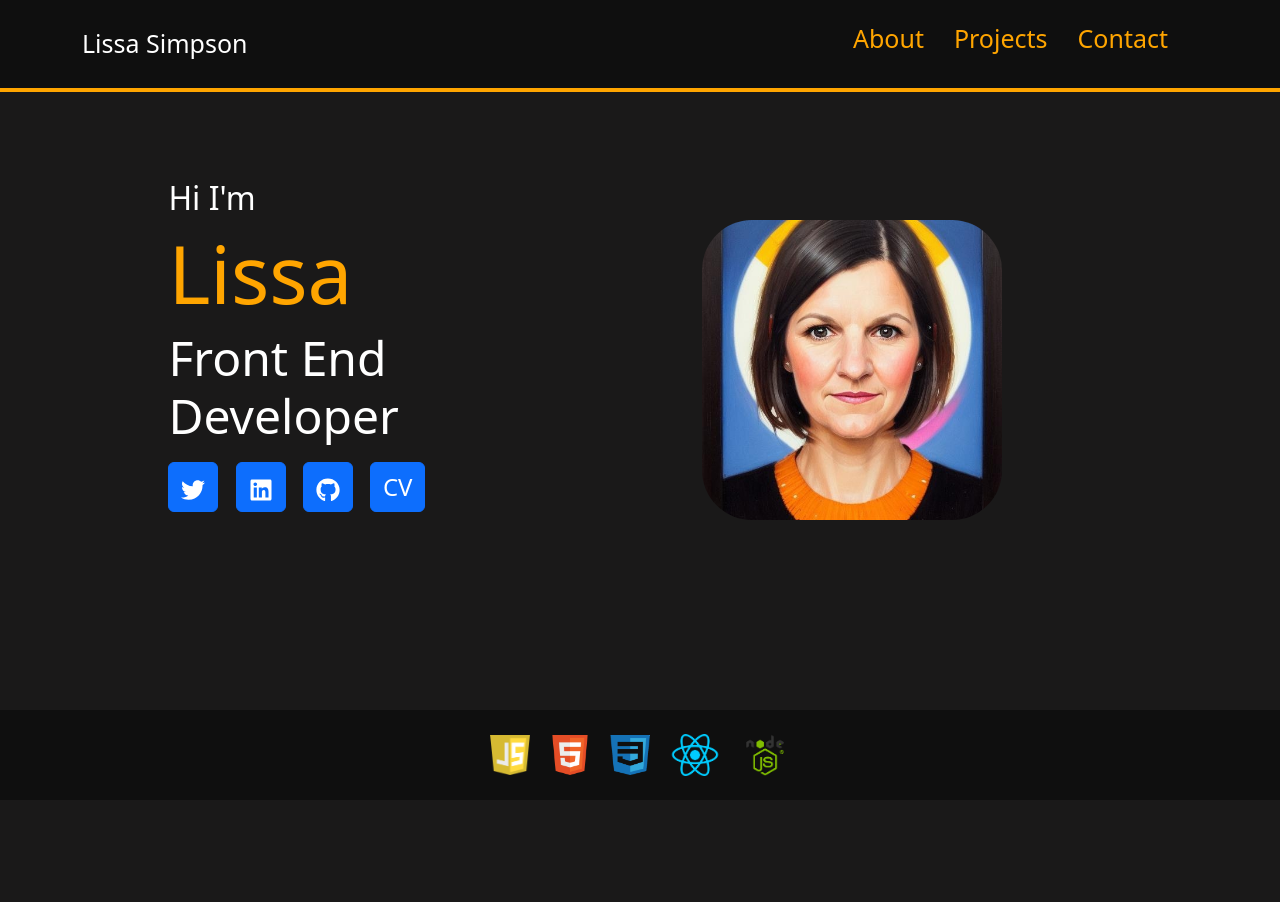
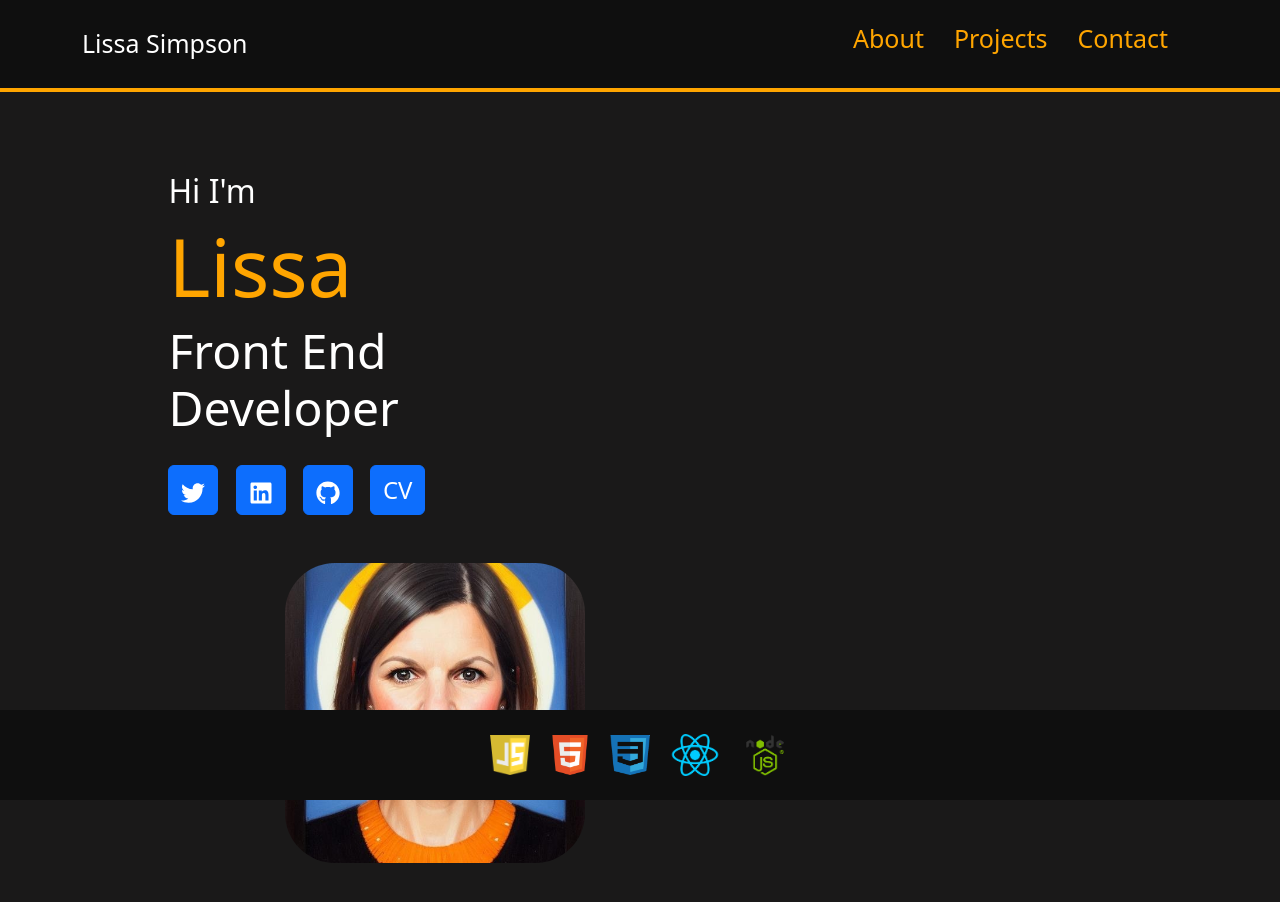
Before and after one commit to lissasimp/React-Portfolio, a React (Create React App) app: page /#/about in a window 1280 px wide. Shown: the top 902 px of the page. Before the commit the page ends 800 px from the top, so only its background shows below. Built offline with nearby package versions, Linux system fonts and the light colour scheme.

Commit message:
Project card layout changed to display 3 on lg

```diff
--- a/src/App.css
+++ b/src/App.css
@@ -33,15 +33,6 @@ body {
     bottom: 0;
   }
 
-  .btnContainer {
-    padding-top: 10px !important;
-  }
-
-  .contactBtn {
-    border-radius: 15px;
-    margin-left: 80px !important;
-  }
-
   #logo {
     margin:10px;
   }
--- a/src/Components/About/About.css
+++ b/src/Components/About/About.css
@@ -11,6 +11,12 @@
 }
 
 .row {
+  align-items: center;
+  /* padding-left: 15%;
+  padding-right: 0%; */
+}
+
+.about {
   align-items: center;
   padding-left: 15%;
   padding-right: 0%;
--- a/src/Components/About/About.js
+++ b/src/Components/About/About.js
@@ -11,7 +11,7 @@ function About() {
   return (
     <>
       <section className="homeContainer container-fluid align-items-center" style={{marginTop:"5rem"}}>
-        <div className="row">
+        <div className="about">
           <div className="col-sm-12 col-lg-5" style={{marginLeft:"-2rem"}}>
             <h2 style={{ fontSize: "3 rem" }}>Hi I'm </h2>
             <h1 className="homeTitle" style={{ fontSize: "5rem" }}>
--- a/src/Components/Contact/Contact.js
+++ b/src/Components/Contact/Contact.js
@@ -74,7 +74,7 @@ function Contact() {
       </div>
       <div
         className="justify content"
-        style={{ display: "block", width: "80%", marginLeft: "20px" }}
+        style={{ display: "block", width: "80%", marginLeft: "px" }}
       >
         <div className="form-group row">
 
--- a/src/Components/Projects/Projects.js
+++ b/src/Components/Projects/Projects.js
@@ -21,7 +21,7 @@ function ProjectCard() {
       {/* <Row xs={4} md={3} className="g-3"> */}
       <Container>
         {/* <div className="cards"> */}
-        <Row>
+        <Row xs={1} md={2} lg={3} className="g-3" >
           {projects.map((props) => (
             <Col className="container-fluid">
               <Card.Body key={props.id}>
```
